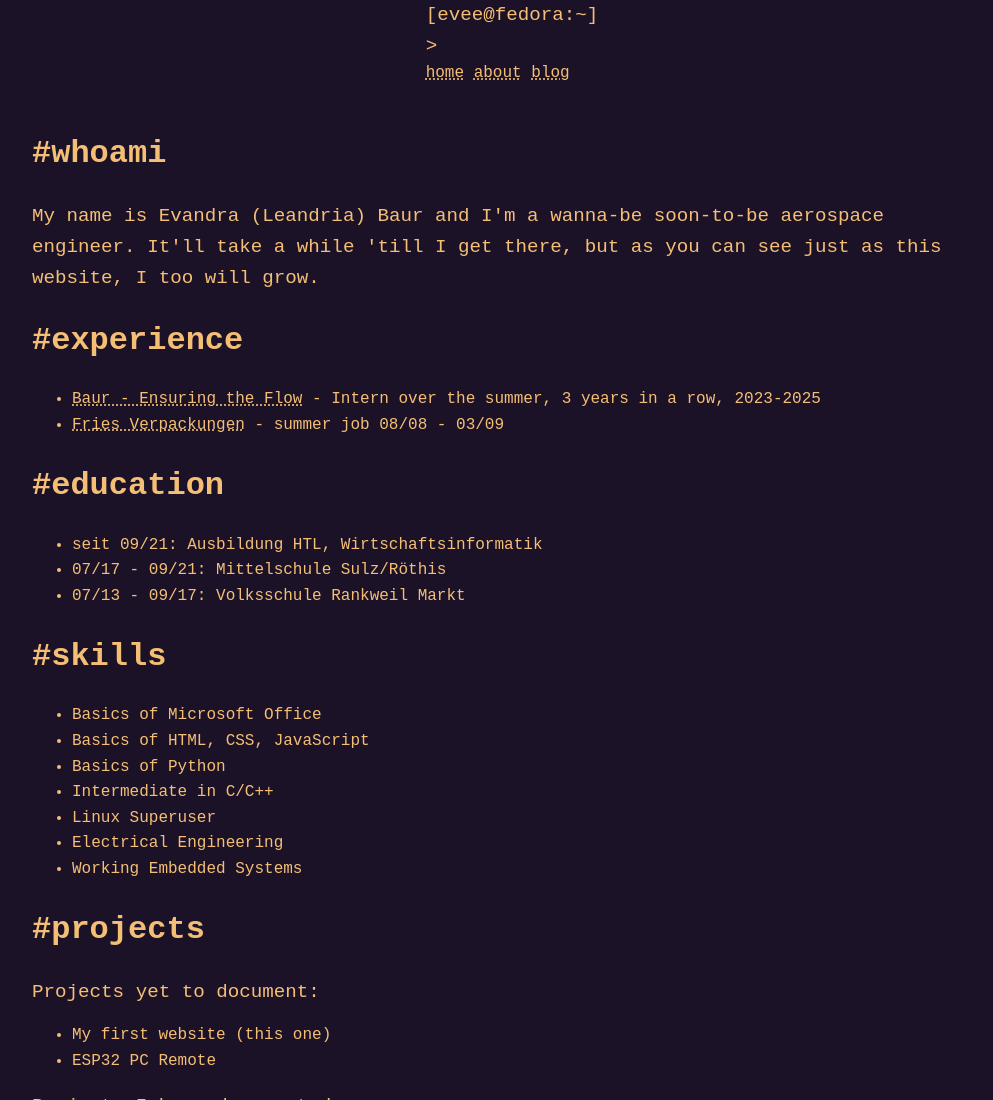
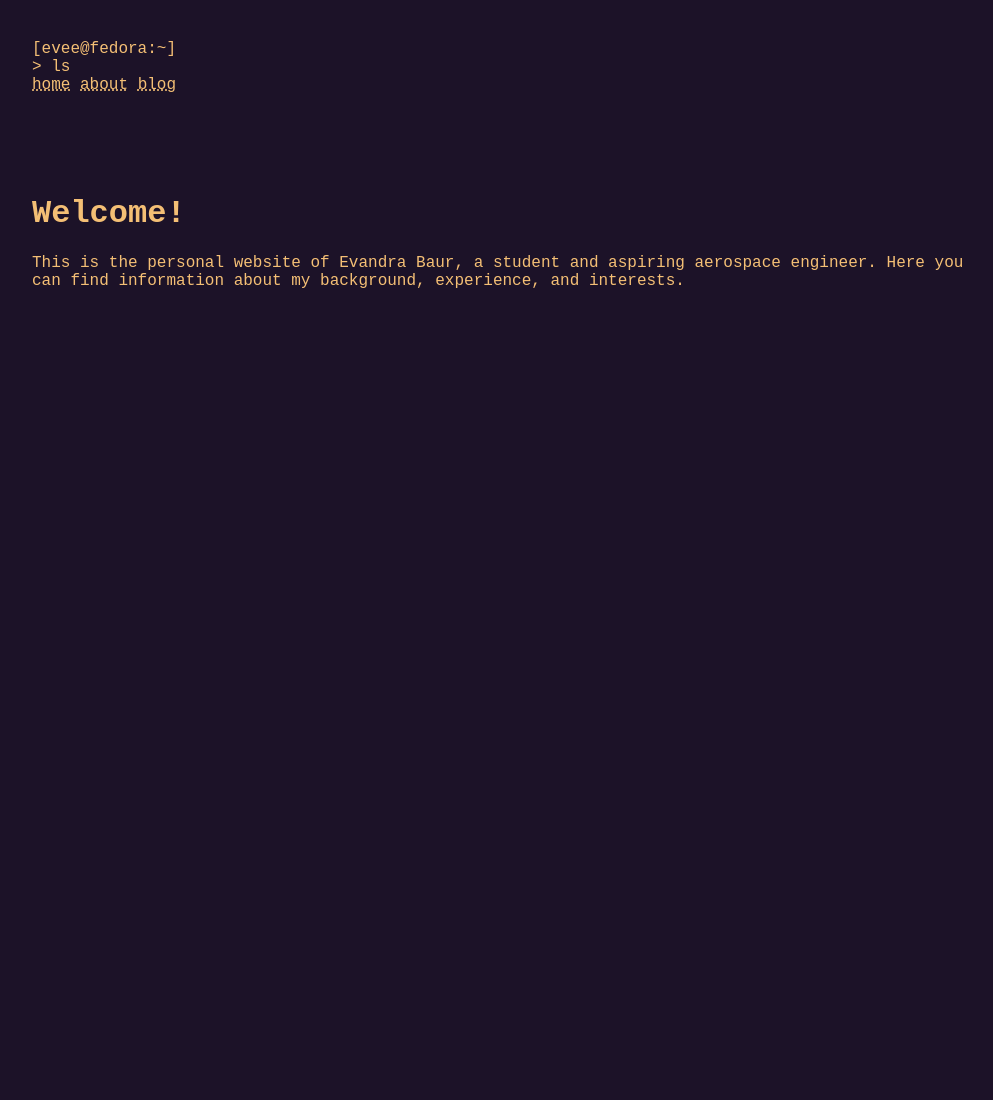
Before and after one commit to ArisBaur/my-website, a plain HTML site: page index.html in a window 1280 px wide. Shown: the top 1100 px of the page, without its empty margins (128-1121 px from the left). After the commit the page ends 800 px from the top, so only its background shows below. Drawn offline with Linux system fonts and the light colour scheme.

Commit message:
moved index to about me

```diff
--- a/index.html
+++ b/index.html
@@ -10,105 +10,22 @@
 </head>
 
 <body>
-  <header>
+  <header class="layout-container">
     <p class="prompt">[evee@fedora:~]</p>
-    <p class="prompt">></p>
+    <p class="prompt">> ls</p>
     <div id="directories-overview">
       <a href="/">home</a>
       <a href="/about">about</a>
       <a href="/blog">blog</a>
     </div>
   </header>
-
-  <main>
-    <div id="whoami">
-      <h1>#whoami</h1>
-      <p>
-        My name is Evandra (Leandria) Baur and I'm a wanna-be soon-to-be
-        aerospace engineer. It'll take a while 'till I get there, but as you
-        can see just as this website, I too will grow.
-      </p>
-    </div>
-
-    <div id="experience">
-      <h1>#experience</h1>
-      <ul>
-        <li>
-          <a href="https://www.baur.eu/en/home">Baur - Ensuring the Flow</a>
-          - Intern over the summer, 3 years in a row, 2023-2025
-        </li>
-        <li>
-          <a href="https://www.oeamtc.at/">Fries Verpackungen</a> - summer job 08/08 - 03/09
-        </li>
-      </ul>
-    </div>
-
-    <div id="education">
-      <h1>#education</h1>
-      <p>
-      <ul>
-        <li>seit 09/21: Ausbildung HTL, Wirtschaftsinformatik</li>
-        <li>07/17 - 09/21: Mittelschule Sulz/Röthis</li>
-        <li>07/13 - 09/17: Volksschule Rankweil Markt</li>
-      </ul>
-      </p>
-    </div>
-
-    <div id="skills">
-      <h1>#skills</h1>
-      <p>
-      <ul>
-        <li>Basics of Microsoft Office</li>
-        <li>Basics of HTML, CSS, JavaScript</li>
-        <li>Basics of Python</li>
-        <li>Intermediate in C/C++</li>
-        <li>Linux Superuser</li>
-        <li>Electrical Engineering</li>
-        <li>Working Embedded Systems</li>
-      </ul>
-      </p>
-    </div>
-
-    <div id="projects">
-      <h1>#projects</h1>
-
-      <p>Projects yet to document:</p>
-      <ul>
-        <li>My first website (this one)</li>
-        <li>ESP32 PC Remote</li>
-      </ul>
-      <p>Projects I have documented:</p>
-      <ul>
-        <li>
-          <a href="https://youtu.be/zfVP24YL4eg?si=vnlVXwroCNGbEtuS">my first ESP32 Project</a>
-        </li>
-        <li>
-          <a href="https://youtu.be/s1iLg3M2R88?si=S8r-aZ5fKmFtEOnv">MicroSnae - an ESP32 Project</a>
-        </li>
-        <li>
-          <a href="https://github.com/ArisBaur/the-ol-switcheroo">My own game - made for school</a>
-        </li>
-    </div>
-
-    <div id="hobbies">
-      <h1>#hobbies</h1>
-      <p>
-        My hobbies include programming, tinkering with electronics, and going outside.
-        Im a big nature person and love spending my time in forrests, going for walks or picnicking.
-        Additionally I was always a very active person and this continues on.
-        So combined with my interest in nature I often go running to clear my head and relax.
-        Afterwards a yoga session often follows.
-      </p>
-    </div>
-
-    <div id="contact">
-      <h1>#contact</h1>
-      <p>Email: evandra.leandria@baur.icu</p>
-      <p>GitHub: https://github.com/ArisBaur</p>
-    </div>
+  <main class="layout-container">
+<h1>Welcome!</h1>
+  <p>
+    This is the personal website of Evandra Baur, a student and aspiring aerospace engineer.
+    Here you can find information about my background, experience, and interests.
   </main>
 
-  <footer></footer>
 </body>
 
 </html>
--- a/style.css
+++ b/style.css
@@ -3,18 +3,13 @@ body {
     background-color: #1c1228;
     color: #f4bf75;
     margin: 0;
-    display: flex;
-    flex-direction: column;
-    align-items: center;
-    justify-content: center;
-    line-height: 1.6;
 }
 
-p {
+p, a {
     padding: 0px;
     margin: 0px;
     border: 0px;
-    font-size: 1.2em;
+    font-size: 1em;
 }
 
 a {
@@ -28,3 +23,11 @@ main {
     padding: 20px;
     box-sizing: border-box;
 }
+
+.layout-container {
+  width: 100%;
+  max-width: 1000px;
+  margin: 0 auto;
+  padding: 40px 20px;
+  box-sizing: border-box;
+}
```
Also changed, not shown: about_me.html (added, +114 -0 lines).
